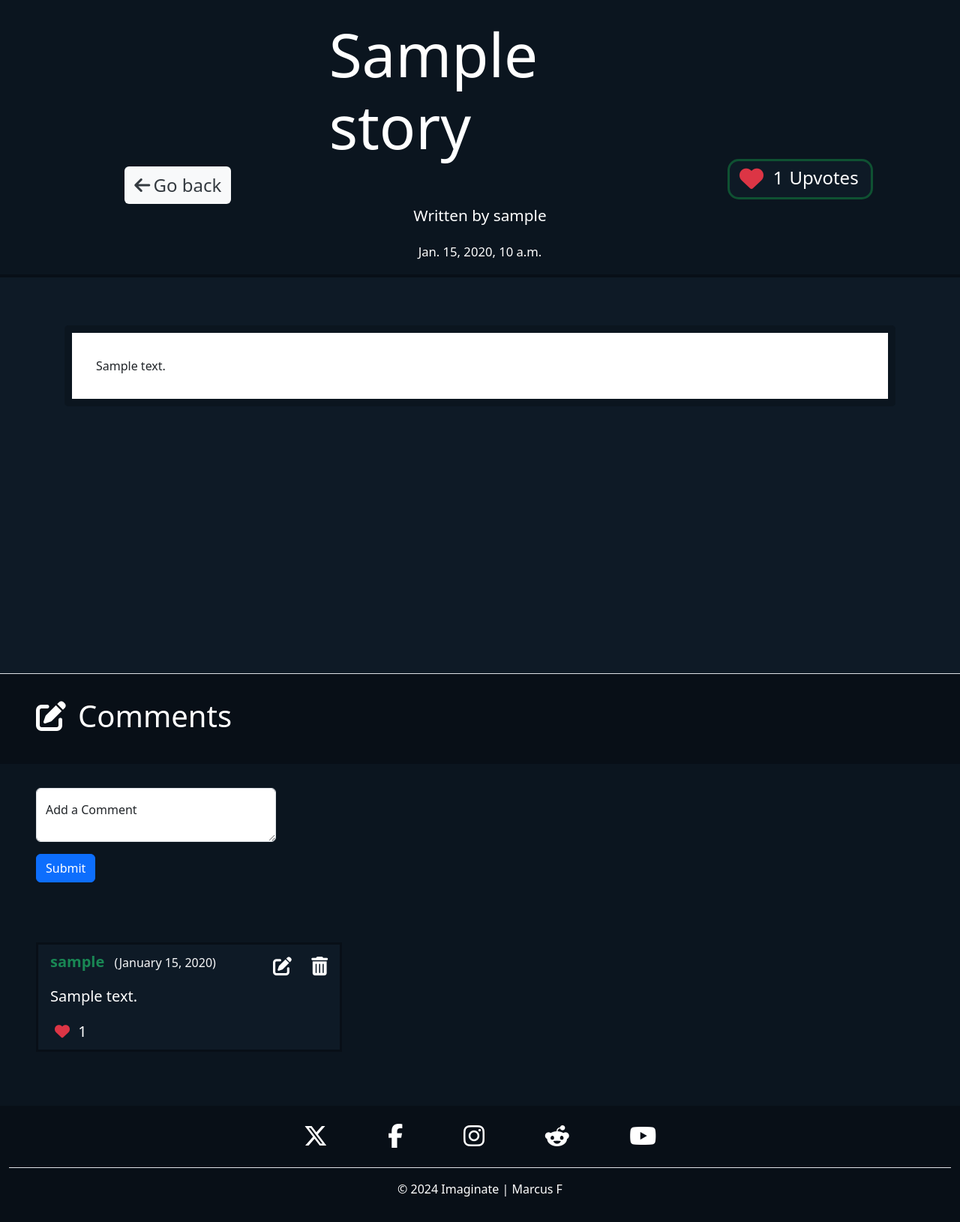
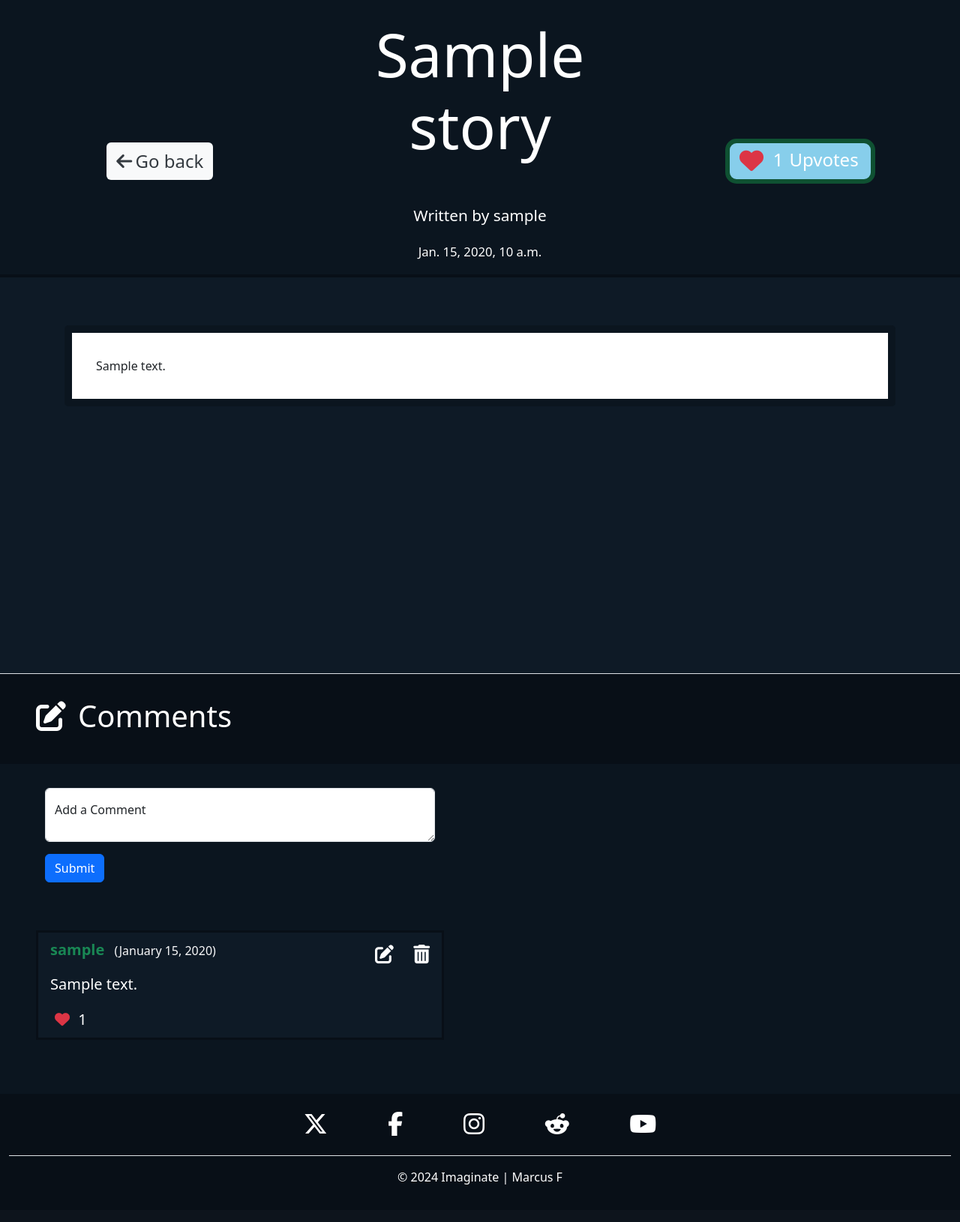
Before and after one commit to MarcusFDev/imaginate-project4, a Django app: a page that uses stories/templates/stories/story_page.html in a window 1280 px wide. Shown: the part 217-1847 px from the top of the page at 75% size. After the commit the page ends 1797 px from the top, so only its background shows below. Run offline with Django 4.2, Linux system fonts and the light colour scheme; a user stored in the database is signed in; tables that the repository leaves empty hold one stand-in row (values such as "Sample post"); some libraries are stand-ins or nearby versions.

Commit message:
Add: Styled story_page.html for all devices.

```diff
--- a/static/css/style.css
+++ b/static/css/style.css
@@ -171,14 +171,18 @@
 }
 
 .story-upvote-active {
-    background-color: #0E1A26 !important;
-    border: 3px solid #0f5132 !important;
-    border-radius: 15px !important;
-    max-width: 100% !important;
+    background-color: #87ceeb;
+    border: 6px solid #0f5132;
+    color: #343a40;
+    border-radius: 15px;
+    max-width: 100%;
+    transition: background-color 0.3s, color 0.3s;
 }
 
 .story-upvote:hover {
-    border: 3px solid #0f5132;
+    border: 6px solid #0f5132;
+    background-color: #87ceeb;
+    color: #343a40;
 }
 
 /* Comments Section */
--- a/stories/templates/stories/story_page.html
+++ b/stories/templates/stories/story_page.html
@@ -7,54 +7,55 @@
 <section class="container-fluid story-header pt-3 mb-5">
     <div class="row">
 
-        <!-- Return Button (Large Devices) -->
-        <div class="col-lg-4 nav-item d-flex justify-content-center mt-5 pt-5 flex-column align-items-center">
-            <a href="{% url 'stories' %}" class="btn btn-library-return d-none d-lg-block mt-3 ms-5"
+        <!-- Return Button -->
+        <div class="col-12 col-lg-4 d-lg-block d-lg-flex d-none justify-content-center flex-column align-items-center">
+            <a href="{% url 'stories' %}" class="btn btn-library-return mt-3 mt-lg-5"
                 aria-current="page">
                 <i class="fa-solid fa-arrow-left icon-bg"></i> <span class="fs-4">Go back</span>
             </a>
         </div>
 
         <!-- Story Titles -->
-        <div class="col col-lg-4 d-flex justify-content-center flex-column align-items-center">
-
+        <div class="col-12 col-lg-4 d-flex justify-content-center flex-column align-items-center text-center">
             <h1 class="post-title text-white pt-2 pb-5">{{ story.title }}</h1>
             <p class="post-subtitle text-white">Written by {{ story.author }}</p>
             <p class="post-subtitle text-white"><span>{{ story.created_on }}</span></p>
-
-            <!-- Return Button (Small Devices) -->
-            <a href="{% url 'stories' %}" class="btn btn-library-return d-lg-none my-3"
-            aria-current="page">
-            <i class="fa-solid fa-arrow-left"></i> <span class="fs-4">Go back</span>
-            </a>
         </div>
 
-        <!-- Upvote Button (Large Devices) -->
-        <div class="col-lg-4 nav-item d-flex justify-content-center mt-5 pt-5 flex-column align-items-center">
-
-            <form method="POST" action="{% url 'upvote_story' story.slug %}">
+        <!-- Upvote Button -->
+        <div class="col-12 col-lg-4 d-flex justify-content-center flex-column align-items-center">
+            <form method="POST" action="{% url 'upvote_story' story.slug %}" class="mb-3 mb-lg-0">
                 {% csrf_token %}
                 <input type="hidden" name="story_upvote" value="{{ story.slug }}">
 
                 <div
-                    class="d-flex align-items-center story-upvote {% if request.user in story.upvoters.all %} story-upvote-active {% endif %}">
-                    <button class="btn d-none d-lg-block story-upvote-btn text-white" type="submit">
+                    class="d-flex mt-lg-5 mt-2 align-items-center story-upvote {% if request.user in story.upvoters.all %} text-black story-upvote-active {% endif %}">
+                    <button class="btn story-upvote-btn text-white" type="submit">
                         <i
                             class="fa-regular fa-heart fs-2 {% if request.user in story.upvoters.all %}fa-solid text-danger animate__animated animate__bounceIn{% endif %}"></i>
                     </button>
-                    <span class="story-upvote-count text-white pb-1 pe-2 fs-4">{{ story.upvotes }}</span><span
-                        class="text-white fs-4 pb-1 pe-3"> Upvotes</span>
+                    <span class="story-upvote-count text-white pb-1 pe-2 fs-4 {% if request.user in story.upvoters.all %} text-black {% endif %}">{{ story.upvotes }}</span><span
+                        class="text-white fs-4 pb-1 pe-3 {% if request.user in story.upvoters.all %} text-black {% endif %}"> Upvotes</span>
 
                 </div>
             </form>
+
+            <!-- Return Button (Small Screens) -->
+            <div class="d-lg-none d-block mb-3">
+                <a href="{% url 'stories' %}" class="btn btn-library-return"
+                    aria-current="page">
+                    <i class="fa-solid fa-arrow-left icon-bg"></i> <span class="fs-4">Go back</span>
+                </a>
             </div>
+        </div>
+
     </div>
 </section>
 
 <!-- Story Content -->
 <section class="container min-vh-60">
     <div class="row">
-        <div class="col justify-content-center card mx-3 my-3 px-3 py-3 story-border">
+        <div class="col justify-content-center card mx-lg-3 mx-1 my-3 px-lg-3 px-1 py-3 story-border">
             <div class="card-body">
                 <p class="card-text">
                     {{ story.content | safe }}
@@ -67,23 +68,26 @@
 <!-- Story Comments -->
 <section class="container-fluid comment-section">
     <div class="row">
-        <div class="col px-0 py-0">
+        <div class="col-12 px-0 py-0">
 
             <!-- Comments Header -->
             <div class="px-3 mx-0 border-bottom"></div>
-            <div class="comment-header py-3 px-5">
+            <div class="comment-header py-lg-3 px-lg-5 py-2 px-3">
                 <h1 class="py-3 text-white"><i class="fa-solid fa-pen-to-square pe-3"></i>Comments</h1>
             </div>
+        </div>
+    </div>
+    <div class="row">
+        <div class="col-lg-6 col-12">
 
             <!-- Add Comments -->
             {% if user.is_authenticated %}
             <div class="pt-3">
                 <form method="POST" action="{% url 'add_comment' story.slug %}">
                     {% csrf_token %}
-                    <div class="d-flex">
 
                     <!-- Comment Text Input -->
-                        <div class="mx-5 my-3 form-floating w-25">
+                    <div class="mx-lg-5 my-lg-3 mx-2 form-floating">
                         <textarea class="comment-input form-control" name="body" row="1"
                             placeholder="Add a comment..."></textarea>
                         <label for="comment-input">Add a Comment</label>
@@ -101,30 +105,32 @@
                             {% endif %}
                         </div>
                     </div>
-                    </div>
                 </form>
             </div>
 
             <!-- Comment Logout Error -->
+            <div>
                 {% else %}
                 <p>You must be logged in to leave a comment. <a href="{% url 'home' %}">Login</a></p>
                 {% endif %}
             </div>
         </div>
+    </div>
 
     <!-- Comment Section -->
     <div class="row">
-        <div class="col-lg-6 col px-lg-5 py-lg-5" id="comments">
+        <div class="col-lg-6 col-12 px-lg-5 py-lg-5" id="comments">
             {% if comments %}
-            <ul class="list-group w-75">
+            <ul class="list-group">
                 {% for comment in comments %}
                 <div>
                     <!-- Comment List -->
                     <li class="list-group-item comment text-white mb-4 fs-5 position-relative">
-                        <strong class="text-success fs-5">{{ comment.author }}</strong> <span
-                            class="text-light ms-2 fs-6">({{ comment.created_on|date:"F d, Y" }})</span>
+                        <div class="d-lg-block d-flex flex-column">
+                            <strong class="text-success fs-5">{{ comment.author }}</strong>
+                            <span class="text-light ms-lg-2 fs-6">({{ comment.created_on|date:"F d, Y" }})</span>
                             <p class="comment-list-body pt-3">{{ comment.body }}</p>
-
+                        </div>
                         <!-- Edit Comment Field -->
                         <div class="my-3 edited-comment form-floating w-100 hidden">
                             <form method="POST" action="{% url 'edit_comment' comment.id %}" class="edit-comment-form" id="form-{{ comment.id }}">
```
Lines whose indentation alone changed are shown as unchanged.
